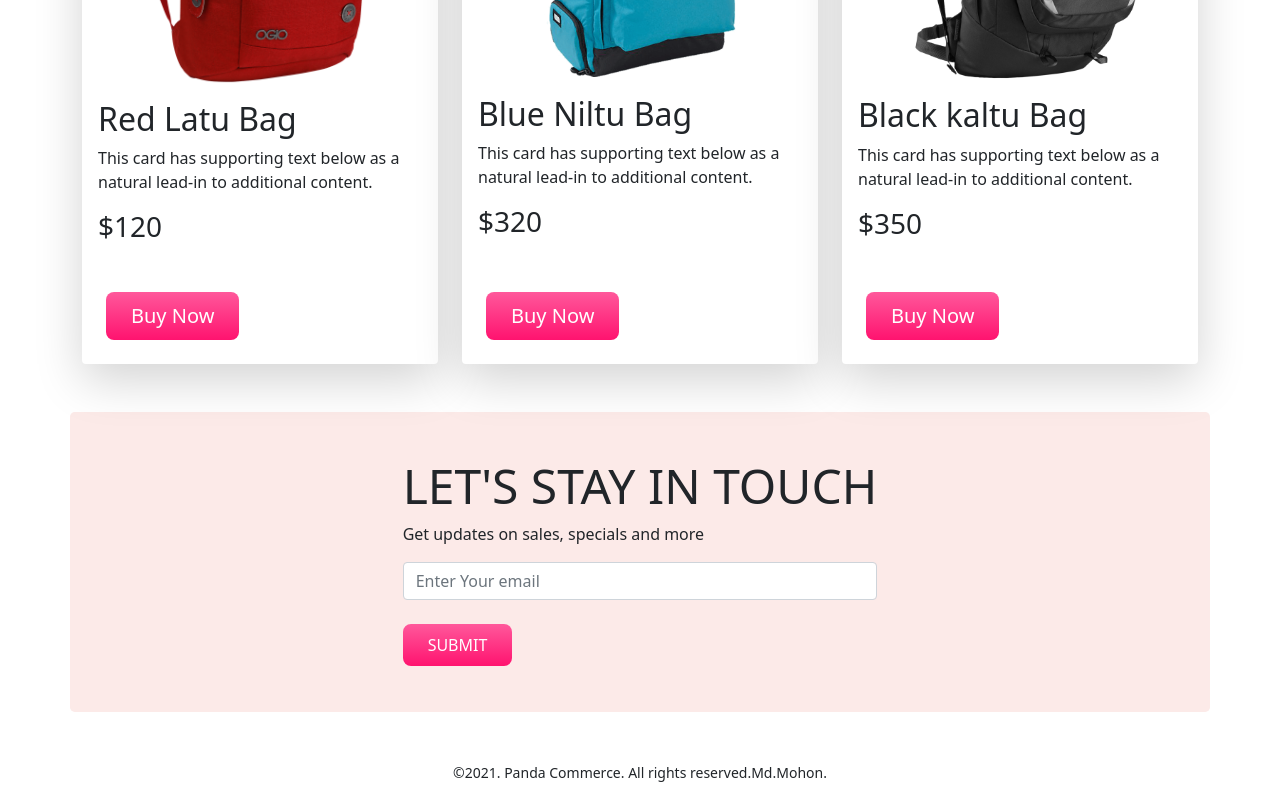
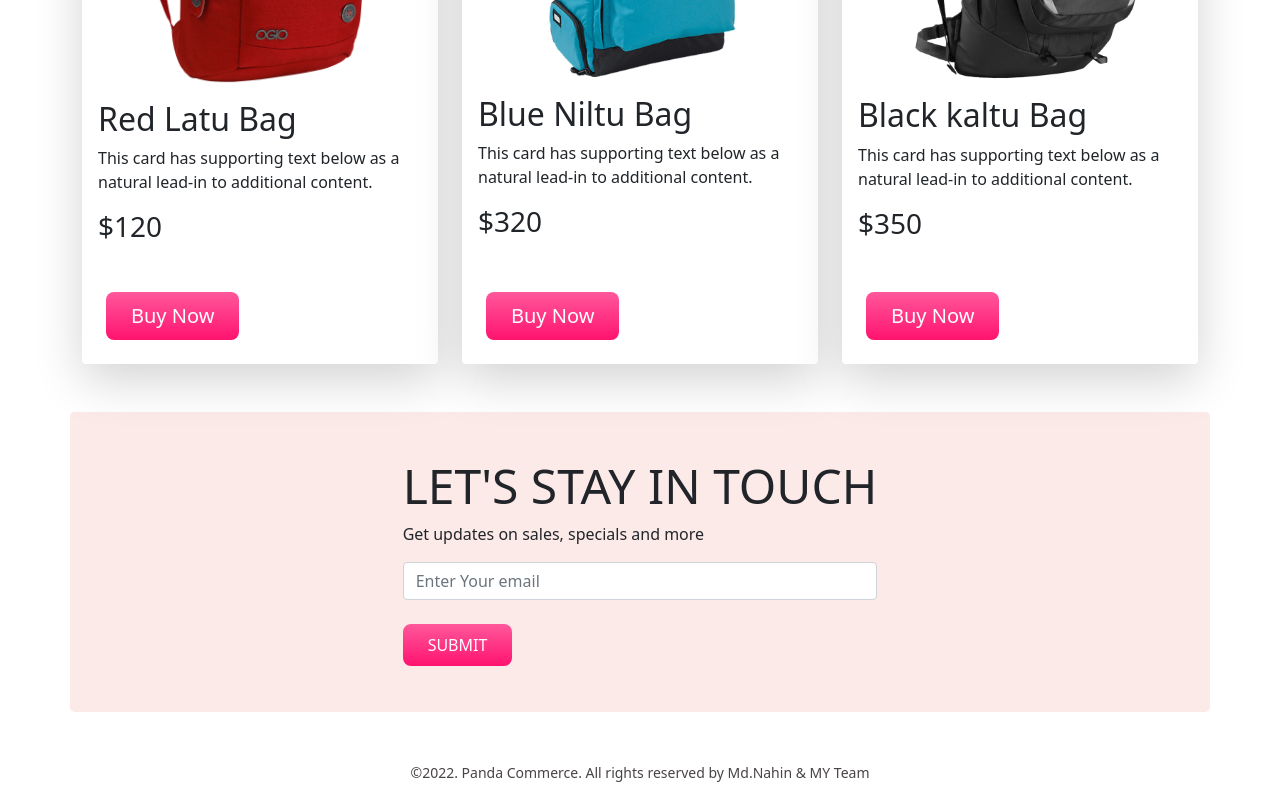
Before and after one commit to Nahin2022/panda-commerce-bootstrap-final, a plain HTML site: page index.html in a window 1280 px wide. Shown: the part 1850-2650 px from the top of the page. Drawn offline with nearby package versions, Linux system fonts and the light colour scheme.

Commit message:
Add files via upload

```diff
--- a/index.html
+++ b/index.html
@@ -266,7 +266,7 @@
     </main>
 
     <footer class="mt-5 text-center">
-        <p><small>&copy;2021. Panda Commerce. All rights reserved.Md.Mohon.</small></p>
+        <p id="footer-color"><small>&copy;2022. Panda Commerce. All rights reserved by Md.Nahin & MY Team</small></p>
     </footer>
 
     <!-- bundle cdn link -->
--- a/style.css
+++ b/style.css
@@ -14,3 +14,6 @@ h1{
     border-radius: 8px;
     padding: 9px 25px;
 }
+#footer-color{
+    color: #494446;
+}
```
